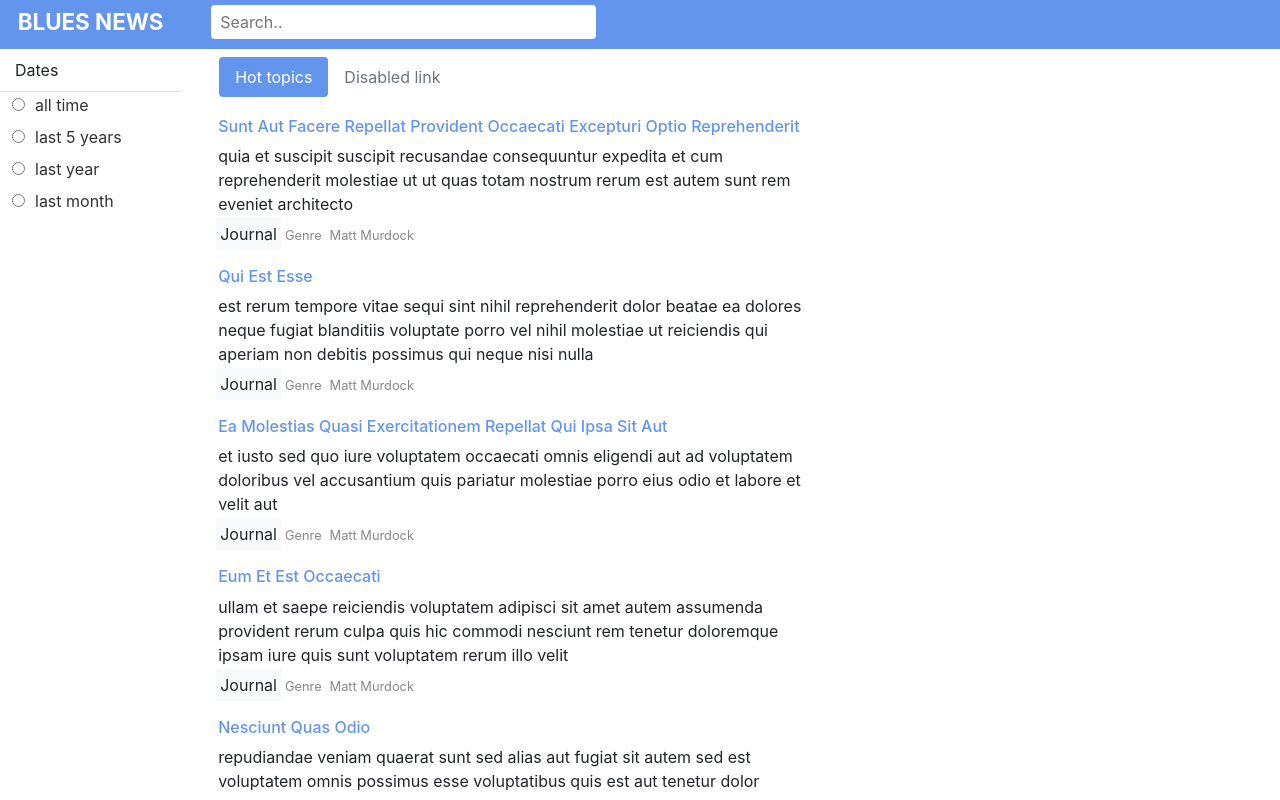
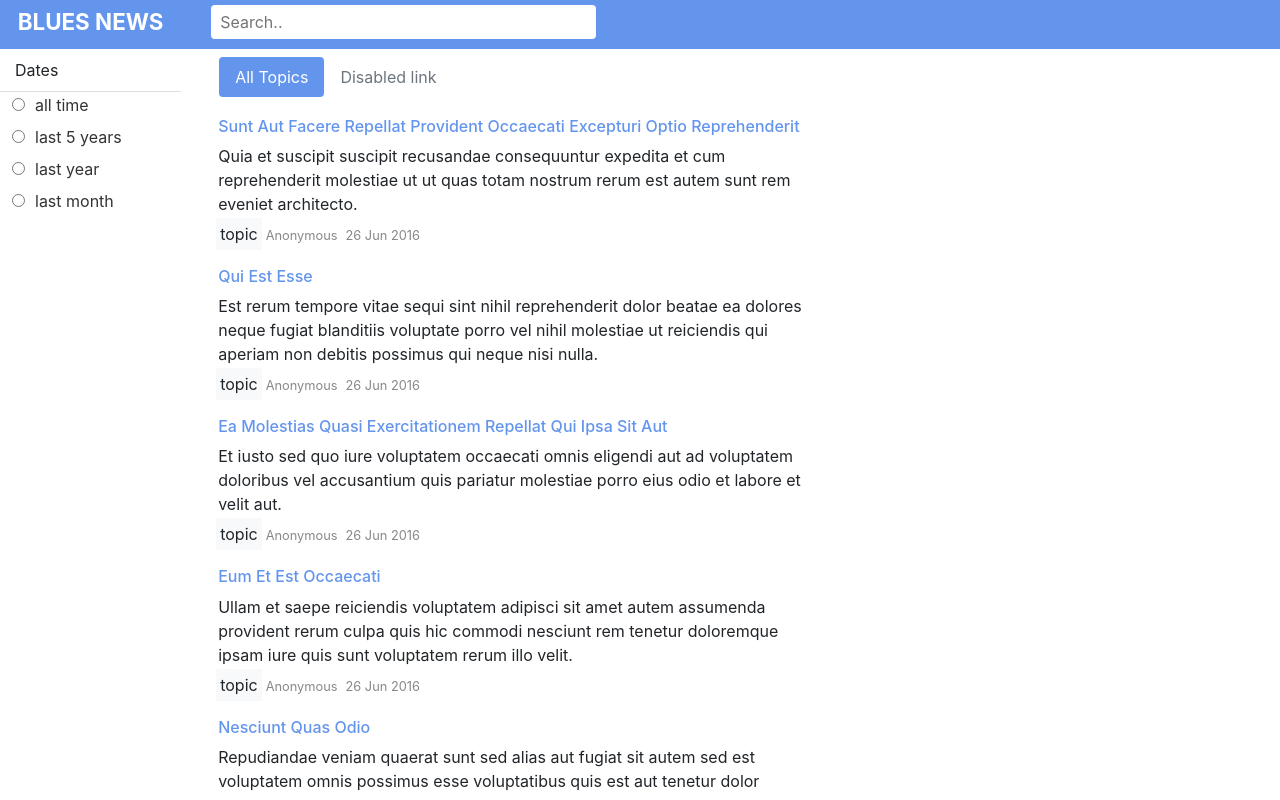
Before and after one commit to japickering/easy-react-posts, a React (Create React App) app: page / in a window 1280 px wide. Shown: the top 800 px of the page. Built offline with nearby package versions, Linux system fonts and the light colour scheme; the HTML template or start-up script is replaced by a standard one.

Commit message:
bug fixes and formatting

```diff
--- a/src/App.css
+++ b/src/App.css
@@ -90,8 +90,8 @@ label {
   color: cornflowerblue;
 }
 
-.badge-light {
-  text-transform: capitalize;
+.posts p:after {
+  content: ".";
 }
 
 .credit {
@@ -124,8 +124,3 @@ label {
   color: #333;
   text-align: left;
 }
-
-.filters {
-  font-size: 1em;
-  padding: 1em;
-}
--- a/src/App.js
+++ b/src/App.js
@@ -6,12 +6,13 @@ import Pagination from "./components/pagination.js";
 import "./App.css";
 
 const TITLE = "BLUES NEWS";
+const searchDefault = "topic";
 
 class App extends Component {
   constructor(props) {
     super(props);
     this.state = {
-      search: "journal",
+      search: searchDefault,
       currentPage: 1,
       postsPerPage: 10
     };
@@ -23,7 +24,7 @@ class App extends Component {
   }
 
   onNavClick() {
-    this.setState({ search: "journal" });
+    this.setState({ search: searchDefault });
   }
 
   onSearchChange(e) {
@@ -56,7 +57,7 @@ class App extends Component {
         item.title === this.state.search ||
         item.year === this.state.search ||
         item.author.indexOf(this.state.search) !== -1 ||
-        item.badge.indexOf(this.state.search) !== -1 ||
+        item.category.indexOf(this.state.search) !== -1 ||
         item.body.indexOf(this.state.search) !== -1
     );
     const indexOfLastPost = this.state.currentPage * this.state.postsPerPage;
@@ -97,7 +98,7 @@ class App extends Component {
                   href='!#'
                   onClick={this.onNavClick}
                 >
-                  Hot topics
+                  All Topics
                 </a>
               </li>
               <li className='nav-item'>
@@ -111,7 +112,7 @@ class App extends Component {
             <Pagination
               postsPerPage={this.state.postsPerPage}
               totalPosts={posts.length}
-              paginate={this.state.setPageNumber}
+              setPageNumber={this.setPageNumber}
             />
           </div>
         </div>
--- a/src/components/pagination.js
+++ b/src/components/pagination.js
@@ -2,7 +2,7 @@ import React, { Component } from "react";
 
 export default class Pagination extends Component {
   render() {
-    const { totalPosts, postsPerPage, paginate } = this.props;
+    const { totalPosts, postsPerPage, setPageNumber } = this.props;
     const pageNumbers = [];
     for (let i = 1; i <= Math.ceil(totalPosts / postsPerPage); i++) {
       pageNumbers.push(i);
@@ -10,11 +10,12 @@ export default class Pagination extends Component {
 
     return (
       <nav>
+        {pageNumbers.length > 1 && (
           <ul className='pagination'>
             {pageNumbers.map(number => (
               <li key={number} className='page-item'>
                 <a
-                onClick={() => paginate(number)}
+                  onClick={() => setPageNumber(number)}
                   href='!#'
                   className='page-link'
                 >
@@ -23,6 +24,7 @@ export default class Pagination extends Component {
               </li>
             ))}
           </ul>
+        )}
       </nav>
     );
   }
--- a/src/components/posts.js
+++ b/src/components/posts.js
@@ -1,6 +1,14 @@
 import React, { Component } from "react";
 
 export default class Posts extends Component {
+  constructor(props) {
+    super(props);
+    this.ucFirst = this.ucFirst.bind(this);
+  }
+  ucFirst(string) {
+    return string.charAt(0).toUpperCase() + string.slice(1);
+  }
+
   render() {
     const { posts } = this.props;
     return (
@@ -9,12 +17,12 @@ export default class Posts extends Component {
           <div key={post.id} className='card posts'>
             <div className='card-body'>
               <h3>{post.title}</h3>
-              <p>{post.body}</p>
+              <p>{this.ucFirst(post.body)}</p>
             </div>
             <div className='card-actions'>
-              <span className='badge-light'>{post.badge}</span>
-              <span className='credit'>{post.category}</span>
+              <span className='badge-light'>{post.category}</span>
               <span className='credit'>{post.author}</span>
+              <span className='credit'>{post.date}</span>
             </div>
           </div>
         ))}
--- a/src/components/sidebar.js
+++ b/src/components/sidebar.js
@@ -5,7 +5,7 @@ export default class Sidebar extends Component {
     super(props);
     this.state = {
       dates: [
-        { id: 1, value: "journal", label: "all time" },
+        { id: 1, value: "topic", label: "all time" },
         { id: 2, value: "2016", label: "last 5 years" },
         { id: 3, value: "2018", label: "last year" },
         { id: 4, value: "2019", label: "last month" }
--- a/src/data.json
+++ b/src/data.json
@@ -1,139 +1,139 @@
 [
   {
-    "author": "matt murdock",
+    "author": "anonymous",
     "id": 1,
     "badge": "journal",
-    "category": "genre",
+    "category": "topic",
     "date": "26 Jun 2016",
     "year": "2016",
     "title": "sunt aut facere repellat provident occaecati excepturi optio reprehenderit",
     "body": "quia et suscipit\nsuscipit recusandae consequuntur expedita et cum\nreprehenderit molestiae ut ut quas totam\nnostrum rerum est autem sunt rem eveniet architecto"
   },
   {
-    "author": "matt murdock",
+    "author": "anonymous",
     "id": 2,
     "badge": "journal",
-    "category": "genre",
+    "category": "topic",
     "date": "26 Jun 2016",
     "year": "2016",
     "title": "qui est esse",
     "body": "est rerum tempore vitae\nsequi sint nihil reprehenderit dolor beatae ea dolores neque\nfugiat blanditiis voluptate porro vel nihil molestiae ut reiciendis\nqui aperiam non debitis possimus qui neque nisi nulla"
   },
   {
-    "author": "matt murdock",
+    "author": "anonymous",
     "id": 3,
     "badge": "journal",
-    "category": "genre",
+    "category": "topic",
     "date": "26 Jun 2016",
     "year": "2016",
     "title": "ea molestias quasi exercitationem repellat qui ipsa sit aut",
     "body": "et iusto sed quo iure\nvoluptatem occaecati omnis eligendi aut ad\nvoluptatem doloribus vel accusantium quis pariatur\nmolestiae porro eius odio et labore et velit aut"
   },
   {
-    "author": "matt murdock",
+    "author": "anonymous",
     "id": 4,
     "badge": "journal",
-    "category": "genre",
+    "category": "topic",
     "date": "26 Jun 2016",
     "year": "2016",
     "title": "eum et est occaecati",
     "body": "ullam et saepe reiciendis voluptatem adipisci\nsit amet autem assumenda provident rerum culpa\nquis hic commodi nesciunt rem tenetur doloremque ipsam iure\nquis sunt voluptatem rerum illo velit"
   },
   {
-    "author": "matt murdock",
+    "author": "anonymous",
     "id": 5,
     "badge": "journal",
-    "category": "genre",
+    "category": "topic",
     "date": "26 Jun 2016",
     "year": "2016",
     "title": "nesciunt quas odio",
     "body": "repudiandae veniam quaerat sunt sed\nalias aut fugiat sit autem sed est\nvoluptatem omnis possimus esse voluptatibus quis\nest aut tenetur dolor neque"
   },
   {
-    "author": "matt murdock",
+    "author": "anonymous",
     "id": 6,
     "badge": "journal",
-    "category": "genre",
+    "category": "topic",
     "date": "26 Jun 2016",
     "year": "2016",
     "title": "dolorem eum magni eos aperiam quia",
     "body": "ut aspernatur corporis harum nihil quis provident sequi\nmollitia nobis aliquid molestiae\nperspiciatis et ea nemo ab reprehenderit accusantium quas\nvoluptate dolores velit et doloremque molestiae"
   },
   {
-    "author": "matt murdock",
+    "author": "anonymous",
     "id": 7,
     "badge": "journal",
-    "category": "genre",
+    "category": "topic",
     "date": "26 Jun 2016",
     "year": "2016",
     "title": "magnam facilis autem",
     "body": "dolore placeat quibusdam ea quo vitae\nmagni quis enim qui quis quo nemo aut saepe\nquidem repellat excepturi ut quia\nsunt ut sequi eos ea sed quas"
   },
   {
-    "author": "matt murdock",
+    "author": "anonymous",
     "id": 8,
     "badge": "journal",
-    "category": "genre",
+    "category": "topic",
     "date": "26 Jun 2016",
     "year": "2016",
     "title": "dolorem dolore est ipsam",
     "body": "dignissimos aperiam dolorem qui eum\nfacilis quibusdam animi sint suscipit qui sint possimus cum\nquaerat magni maiores excepturi\nipsam ut commodi dolor voluptatum modi aut vitae"
   },
   {
-    "author": "matt murdock",
+    "author": "anonymous",
     "id": 9,
     "badge": "journal",
-    "category": "genre",
+    "category": "topic",
     "date": "26 Jun 2016",
     "year": "2016",
     "title": "nesciunt iure omnis dolorem tempora et accusantium",
     "body": "consectetur animi nesciunt iure dolore\nenim quia ad\nveniam autem ut quam aut nobis\net est aut quod aut provident voluptas autem voluptas"
   },
   {
-    "author": "matt murdock",
+    "author": "anonymous",
     "id": 10,
     "badge": "journal",
-    "category": "genre",
+    "category": "topic",
     "date": "26 Jun 2016",
     "year": "2016",
     "title": "optio molestias id quia eum",
     "body": "quo et expedita modi cum officia vel magni\ndoloribus qui repudiandae\nvero nisi sit\nquos veniam quod sed accusamus veritatis error"
   },
   {
-    "author": "matt murdock",
+    "author": "anonymous",
     "id": 11,
     "badge": "journal",
-    "category": "genre",
+    "category": "topic",
     "date": "26 Jun 2017",
     "year": "2017",
     "title": "et ea vero quia laudantium autem",
     "body": "delectus reiciendis molestiae occaecati non minima eveniet qui voluptatibus\naccusamus in eum beatae sit\nvel qui neque voluptates ut commodi qui incidunt\nut animi commodi"
   },
   {
-    "author": "matt murdock",
+    "author": "wise guy",
     "id": 12,
     "badge": "journal",
-    "category": "genre",
+    "category": "topic",
     "date": "26 Jun 2017",
     "year": "2017",
     "title": "in quibusdam tempore odit est dolorem",
     "body": "itaque id aut magnam\npraesentium quia et ea odit et ea voluptas et\nsapiente quia nihil amet occaecati quia id voluptatem\nincidunt ea est distinctio odio"
   },
   {
-    "author": "matt murdock",
+    "author": "wise guy",
     "id": 13,
     "badge": "journal",
-    "category": "genre",
+    "category": "topic",
     "date": "26 Jun 2017",
     "year": "2017",
     "title": "dolorum ut in voluptas mollitia et saepe quo animi",
     "body": "aut dicta possimus sint mollitia voluptas commodi quo doloremque\niste corrupti reiciendis voluptatem eius rerum\nsit cumque quod eligendi laborum minima\nperferendis recusandae assumenda consectetur porro architecto ipsum ipsam"
   },
   {
-    "author": "matt murdock",
+    "author": "wise guy",
     "id": 14,
     "badge": "journal",
-    "category": "genre",
+    "category": "topic",
     "date": "26 Jun 2017",
     "year": "2017",
     "title": "voluptatem eligendi optio",
@@ -143,7 +143,7 @@
     "author": "matt murdock",
     "id": 15,
     "badge": "journal",
-    "category": "genre",
+    "category": "topic",
     "date": "26 Jun 2017",
     "year": "2017",
     "title": "eveniet quod temporibus",
@@ -153,7 +153,7 @@
     "author": "matt murdock",
     "id": 16,
     "badge": "journal",
-    "category": "genre",
+    "category": "topic",
     "date": "26 Jun 2017",
     "year": "2017",
     "title": "sint suscipit perspiciatis velit dolorum rerum ipsa laboriosam odio",
@@ -163,7 +163,7 @@
     "author": "matt murdock",
     "id": 17,
     "badge": "journal",
-    "category": "genre",
+    "category": "topic",
     "date": "26 Jun 2017",
     "year": "2017",
     "title": "fugit voluptas sed molestias voluptatem provident",
@@ -173,7 +173,7 @@
     "author": "matt murdock",
     "id": 18,
     "badge": "journal",
-    "category": "genre",
+    "category": "topic",
     "date": "26 Jun 2017",
     "year": "2017",
     "title": "voluptate et itaque vero tempora molestiae",
@@ -183,7 +183,7 @@
     "author": "matt murdock",
     "id": 19,
     "badge": "journal",
-    "category": "genre",
+    "category": "topic",
     "date": "26 Jun 2017",
     "year": "2017",
     "title": "adipisci placeat illum aut reiciendis qui",
@@ -193,7 +193,7 @@
     "author": "matt murdock",
     "id": 20,
     "badge": "journal",
-    "category": "genre",
+    "category": "topic",
     "date": "26 Jun 2017",
     "year": "2017",
     "title": "doloribus ad provident suscipit at",
@@ -203,7 +203,7 @@
     "author": "matt murdock",
     "id": 21,
     "badge": "journal",
-    "category": "genre",
+    "category": "topic",
     "date": "26 Jun 2018",
     "year": "2018",
     "title": "asperiores ea ipsam voluptatibus modi minima quia sint",
@@ -213,7 +213,7 @@
     "author": "matt murdock",
     "id": 22,
     "badge": "journal",
-    "category": "genre",
+    "category": "topic",
     "date": "26 Jun 2018",
     "year": "2018",
     "title": "dolor sint quo a velit explicabo quia nam",
@@ -223,7 +223,7 @@
     "author": "matt murdock",
     "id": 23,
     "badge": "journal",
-    "category": "genre",
+    "category": "topic",
     "date": "26 Jun 2018",
     "year": "2018",
     "title": "maxime id vitae nihil numquam",
@@ -233,7 +233,7 @@
     "author": "matt murdock",
     "id": 24,
     "badge": "journal",
-    "category": "genre",
+    "category": "topic",
     "date": "26 Jun 2018",
     "year": "2018",
     "title": "autem hic labore sunt dolores incidunt",
@@ -243,7 +243,7 @@
     "author": "matt murdock",
     "id": 25,
     "badge": "journal",
-    "category": "genre",
+    "category": "topic",
     "date": "26 Jun 2018",
     "year": "2018",
     "title": "rem alias distinctio quo quis",
@@ -253,7 +253,7 @@
     "author": "matt murdock",
     "id": 26,
     "badge": "journal",
-    "category": "genre",
+    "category": "topic",
     "date": "26 Jun 2018",
     "year": "2018",
     "title": "est et quae odit qui non",
@@ -263,7 +263,7 @@
     "author": "matt murdock",
     "id": 27,
     "badge": "journal",
-    "category": "genre",
+    "category": "topic",
     "date": "26 Jun 2018",
     "year": "2018",
     "title": "quasi id et eos tenetur aut quo autem",
@@ -273,7 +273,7 @@
     "author": "matt murdock",
     "id": 28,
     "badge": "journal",
-    "category": "genre",
+    "category": "topic",
     "date": "26 Jun 2018",
     "year": "2016",
     "title": "delectus ullam et corporis nulla voluptas sequi",
@@ -283,7 +283,7 @@
     "author": "matt murdock",
     "id": 29,
     "badge": "journal",
-    "category": "genre",
+    "category": "topic",
     "date": "26 Jun 2019",
     "year": "2019",
     "title": "iusto eius quod necessitatibus culpa ea",
@@ -293,7 +293,7 @@
     "author": "matt murdock",
     "id": 30,
     "badge": "journal",
-    "category": "genre",
+    "category": "topic",
     "date": "26 Jun 2019",
     "year": "2016",
     "title": "a quo magni similique perferendis",
```
Lines whose indentation alone changed are shown as unchanged.
